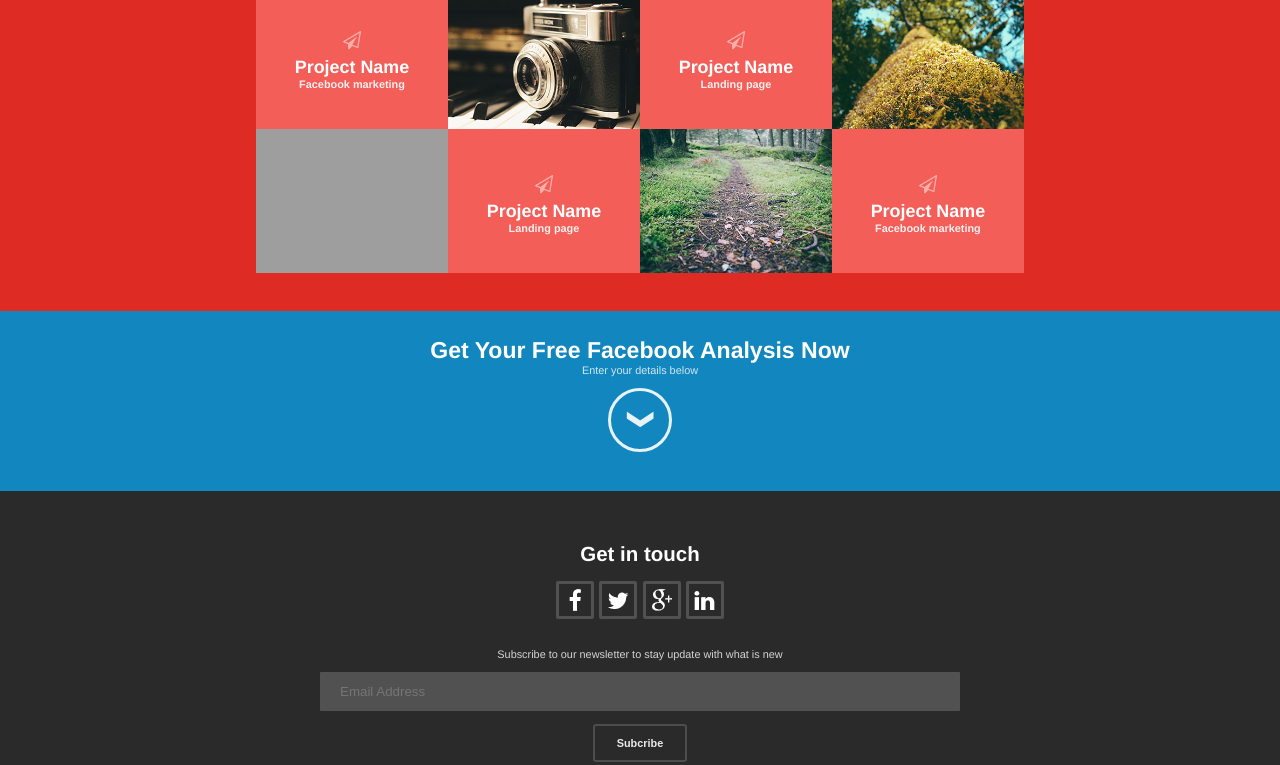
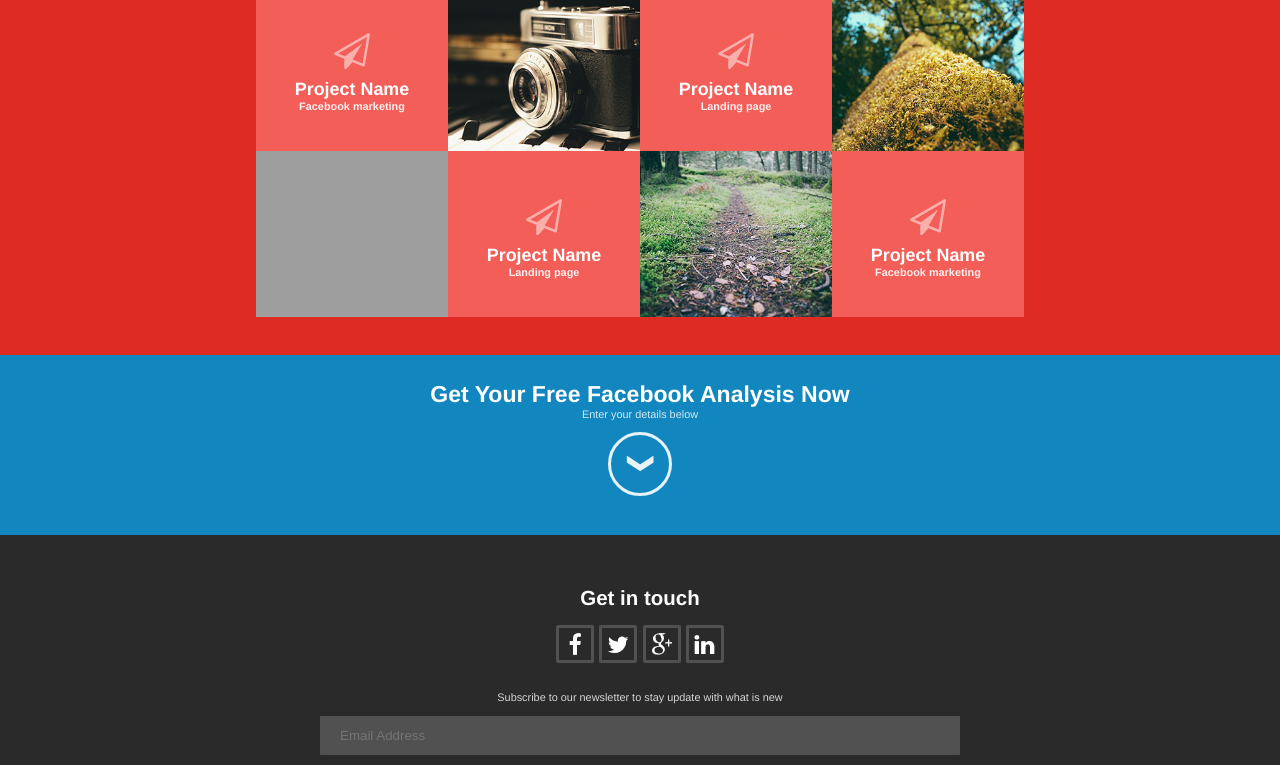
Before and after one commit to lazyelf/AndroidAdaptationTest, a plain HTML site: page index.html in a window 1280 px wide. Shown: the part 114-879 px from the top of the page. Drawn offline with nearby package versions, Linux system fonts and the light colour scheme; grey boxes are pictures that could not be loaded.

Commit message:
implement grid

```diff
--- a/index.html
+++ b/index.html
@@ -2,6 +2,7 @@
 <html>
 
 <head>
+    <meta name="viewport" content="width=device-width, initial-scale=1">
     <meta charset="utf-8">
     <meta http-equiv="X-UA-Compatible" content="IE=edge">
     <title>Block</title>
--- a/main.css
+++ b/main.css
@@ -39,9 +39,9 @@ p {
 #red-div {
     background-color: #de2b24;
     width: 100%;
-    display: flex;
-    justify-content: center;
-    flex-direction: column;
+    margin: auto;
+    display: grid;
+    justify-items: center;
 }
 
 #line {
@@ -49,22 +49,22 @@ p {
 }
 
 #checkboard {
-    width: 60%;
-    align-self: center;
-    display: flex;
-    flex-wrap: wrap;
+    min-width: 60%;
+    max-width: 100%;
+    display: grid;
+    grid-template-columns: repeat(4, 1fr);
+    grid-gap: 0px;
 }
 
 .eight-div {
     background-color: #f35e58;
     background-size: cover;
     background-position: center;
-    width: 20%;
-    padding: 5% 2.5%;
+    padding: 20% 0;
 }
 
 .eight-div-image {
-    width: 12%;
+    min-width: 12%;
     padding: 5%;
 }
 
@@ -105,7 +105,6 @@ p {
     position: relative;
     margin: auto;
     padding: 3vw 3vw;
-
 }
 
 #submit-form-div:before {
@@ -116,7 +115,7 @@ p {
     left: 24.5vw;
     position: absolute;
     border-right: 1.6vw solid transparent;
-    border-bottom: 2vw solid white;
+    border-bottom: 3vw solid white;
     border-left: 1.6vw solid transparent;
 }
 
@@ -169,8 +168,10 @@ footer {
 }
 
 .commutication {
-    display: flex;
-    justify-content: center;
+    width: max-content;
+    display: grid;
+    grid-template-columns: repeat(4, 1fr);
+    margin: auto;
 }
 
 .commutication > div {
```
